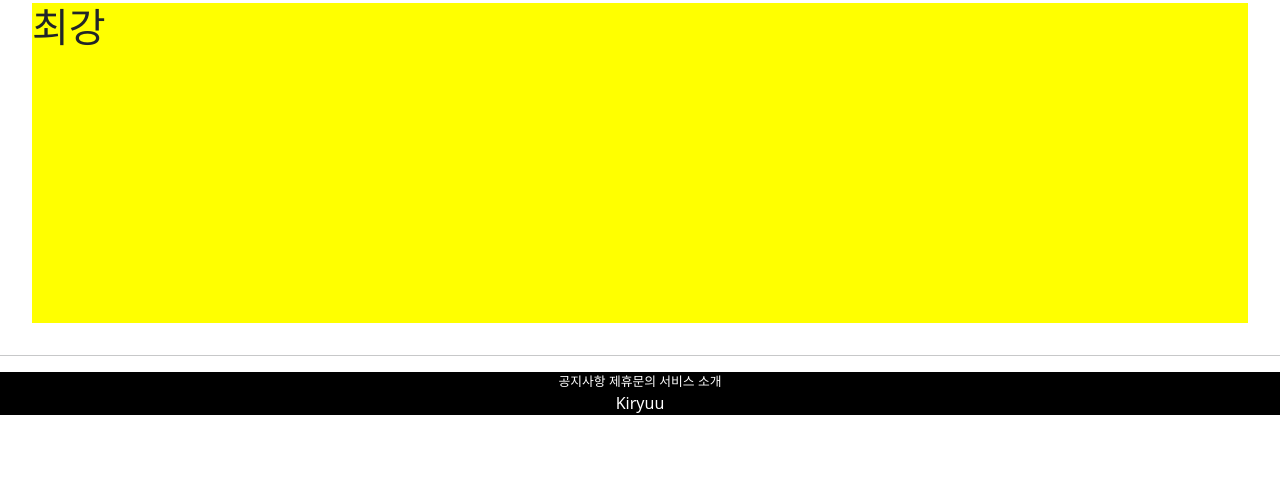
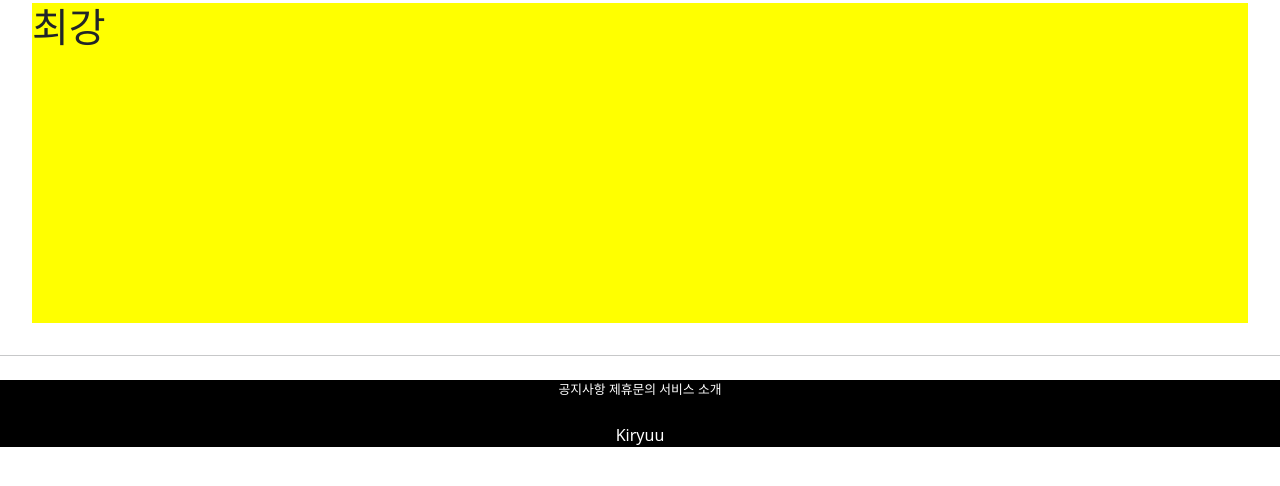
Before and after one commit to LeeHyunGyu0823/github_study, a Django app: page /accounts/hello_world/ in a window 1280 px wide. Shown: the part 198-684 px from the top of the page. Run offline with Django 3.2, Linux system fonts and the light colour scheme; parts of the project's set-up code (start-up, migrations or seed data) failed here and were passed over; some web fonts are replaced.

```diff
--- a/templates/footer.html
+++ b/templates/footer.html
@@ -1,5 +1,5 @@
 <div style="text-align: center; background-color:black; color:white">
-    <div style="font-size: .8rem; "margin=1.5rem";">
+    <div style="font-size:.8rem; margin:1.5rem;">
         <span>공지사항</span>
         <span>제휴문의</span>
         <span>서비스 소개</span>
```
